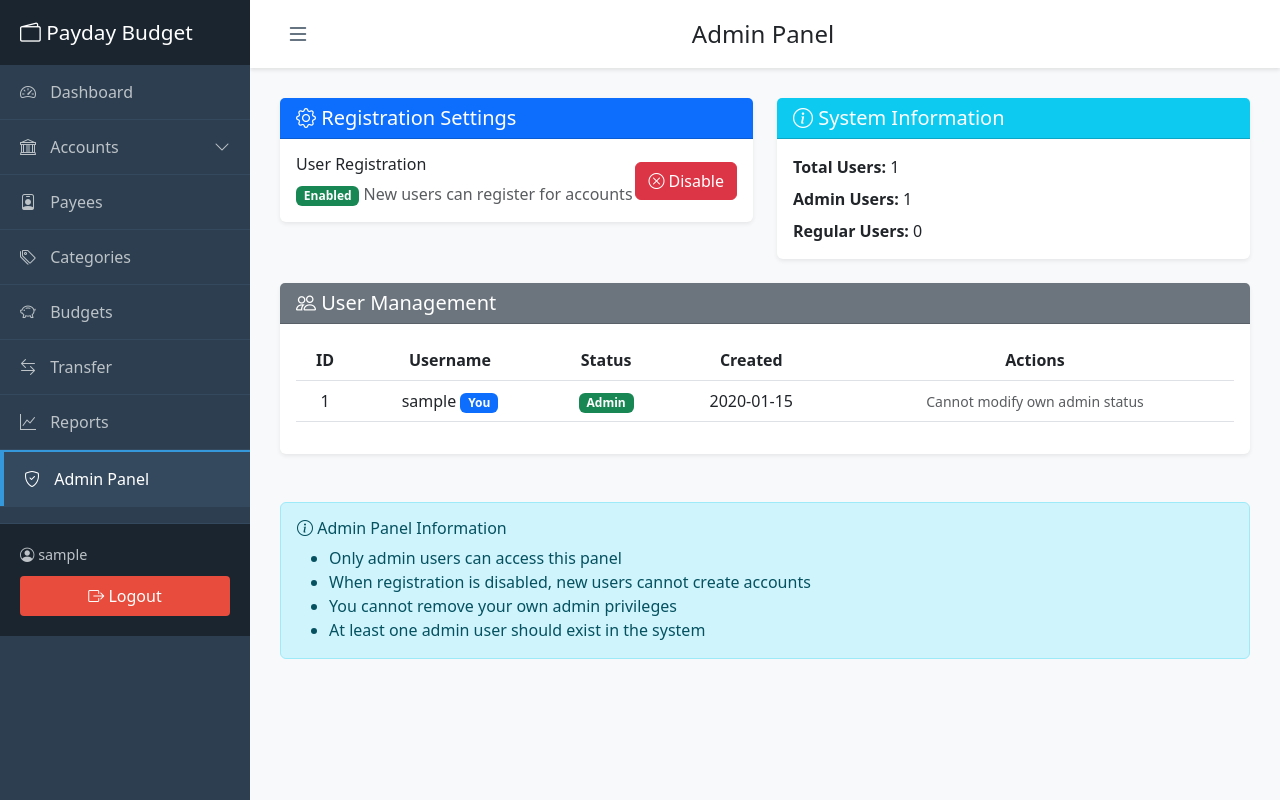
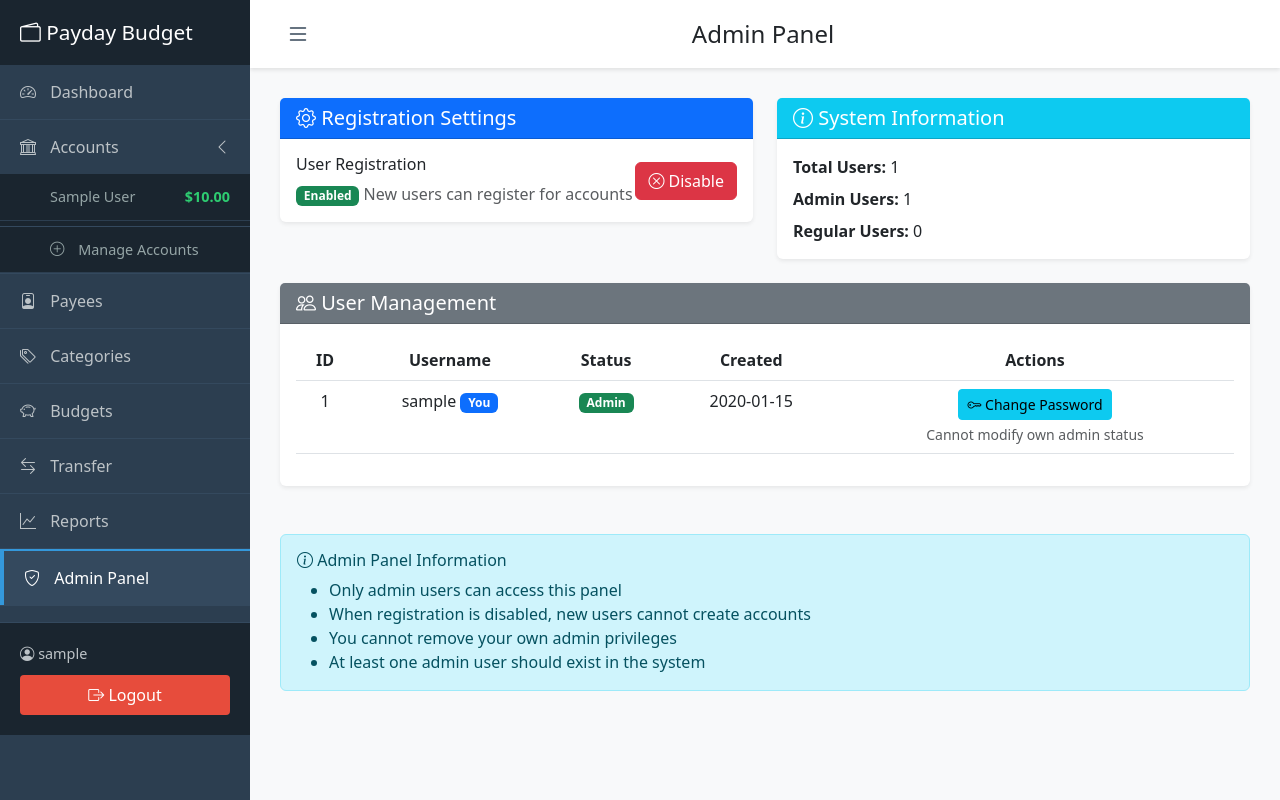
Before and after one commit to alreadyded1/Payday-Budget, a Flask app: page /admin in a window 1280 px wide. Run offline with Flask 3, Linux system fonts and the light colour scheme; a user stored in the database is signed in; tables that the repository leaves empty hold one stand-in row (values such as "Sample post").

Commit message:
Add password management and expanded accounts menu
Admin Panel Enhancements:
- Added password change functionality for all users
- Admin can change any user's password via modal dialog
- Password validation (minimum 4 characters, confirmation match)
- Bootstrap modal interface for secure password entry
- Success/error messages for password change operations
- Change Password button added to each user's actions

Sidebar Menu Improvement:
- Accounts submenu now expanded by default
- Account balances always visible without clicking
- Improved user experience - no extra click needed to see balances
- Uses Bootstrap "show" class and aria-expanded="true"
- Toggle still works to collapse/expand if needed

Security:
- Password requirements enforced (min 4 chars)
- Password confirmation required
- Proper password hashing using werkzeug
- Admin-only access to password change feature

https://claude.ai/code/session_013RnU8ZwRMPYf31trkNwkQs

```diff
--- a/app.py
+++ b/app.py
@@ -896,6 +896,24 @@ def admin():
             elif user and user.id == current_user.id:
                 flash('You cannot remove your own admin privileges.', 'warning')
 
+        elif action == 'change_password':
+            user_id = request.form.get('user_id')
+            new_password = request.form.get('new_password')
+            confirm_password = request.form.get('confirm_password')
+
+            if new_password != confirm_password:
+                flash('Passwords do not match.', 'danger')
+            elif len(new_password) < 4:
+                flash('Password must be at least 4 characters long.', 'danger')
+            else:
+                user = User.query.get(user_id)
+                if user:
+                    user.set_password(new_password)
+                    db.session.commit()
+                    flash(f'Password changed successfully for {user.username}.', 'success')
+                else:
+                    flash('User not found.', 'danger')
+
         return redirect(url_for('admin'))
 
     # Get all users
--- a/templates/admin.html
+++ b/templates/admin.html
@@ -120,8 +120,12 @@
                                     </form>
                                     {% endif %}
 
+                                    <button type="button" class="btn btn-sm btn-info" data-bs-toggle="modal" data-bs-target="#passwordModal{{ user.id }}">
+                                        <i class="bi bi-key"></i> Change Password
+                                    </button>
+
                                     {% if user.id == current_user.id %}
-                                    <span class="text-muted small">Cannot modify own admin status</span>
+                                    <span class="text-muted small d-block mt-1">Cannot modify own admin status</span>
                                     {% endif %}
                                 </td>
                             </tr>
@@ -133,6 +137,45 @@
         </div>
     </div>
 </div>
+
+<!-- Password Change Modals -->
+{% for user in users %}
+<div class="modal fade" id="passwordModal{{ user.id }}" tabindex="-1" aria-labelledby="passwordModalLabel{{ user.id }}" aria-hidden="true">
+    <div class="modal-dialog">
+        <div class="modal-content">
+            <div class="modal-header">
+                <h5 class="modal-title" id="passwordModalLabel{{ user.id }}">
+                    <i class="bi bi-key"></i> Change Password for {{ user.username }}
+                </h5>
+                <button type="button" class="btn-close" data-bs-dismiss="modal" aria-label="Close"></button>
+            </div>
+            <form method="POST">
+                <div class="modal-body">
+                    <input type="hidden" name="action" value="change_password">
+                    <input type="hidden" name="user_id" value="{{ user.id }}">
+                    <div class="mb-3">
+                        <label for="new_password{{ user.id }}" class="form-label">New Password</label>
+                        <input type="password" class="form-control" id="new_password{{ user.id }}"
+                               name="new_password" required minlength="4">
+                        <div class="form-text">Password must be at least 4 characters long.</div>
+                    </div>
+                    <div class="mb-3">
+                        <label for="confirm_password{{ user.id }}" class="form-label">Confirm New Password</label>
+                        <input type="password" class="form-control" id="confirm_password{{ user.id }}"
+                               name="confirm_password" required minlength="4">
+                    </div>
+                </div>
+                <div class="modal-footer">
+                    <button type="button" class="btn btn-secondary" data-bs-dismiss="modal">Cancel</button>
+                    <button type="submit" class="btn btn-primary">
+                        <i class="bi bi-check-circle"></i> Change Password
+                    </button>
+                </div>
+            </form>
+        </div>
+    </div>
+</div>
+{% endfor %}
 
 <div class="row mt-4">
     <div class="col-12">
--- a/templates/base.html
+++ b/templates/base.html
@@ -351,10 +351,10 @@
                     </a>
                 </li>
                 <li class="has-dropdown">
-                    <a href="#accountsSubmenu" data-bs-toggle="collapse" aria-expanded="false">
+                    <a href="#accountsSubmenu" data-bs-toggle="collapse" aria-expanded="true">
                         <i class="bi bi-bank"></i> Accounts
                     </a>
-                    <ul class="collapse submenu list-unstyled" id="accountsSubmenu">
+                    <ul class="collapse show submenu list-unstyled" id="accountsSubmenu">
                         {% set user_accounts = current_user.accounts.filter_by(is_active=True).order_by('account_type', 'name').all() %}
                         {% if user_accounts %}
                             {% for account in user_accounts %}
```
